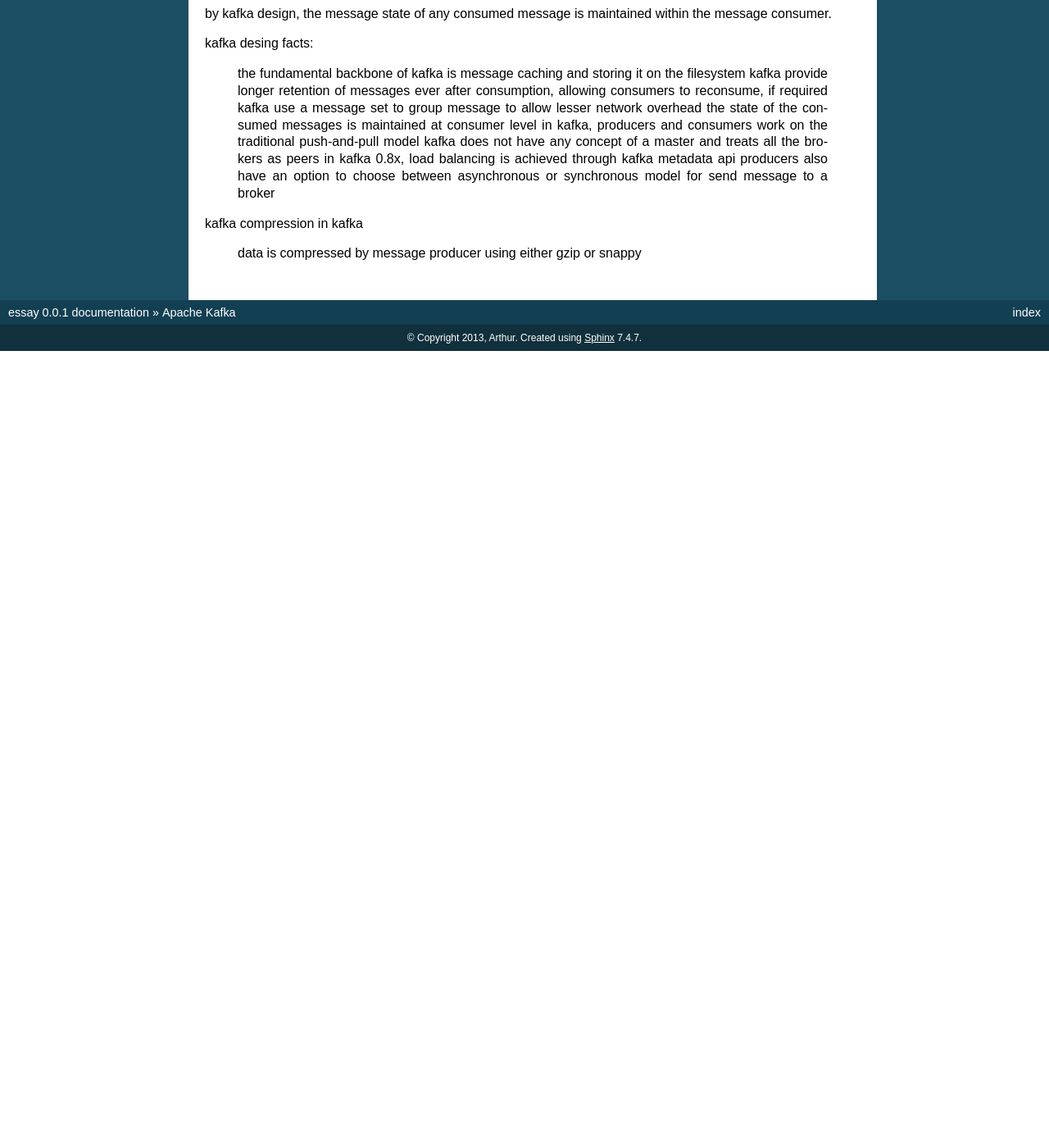
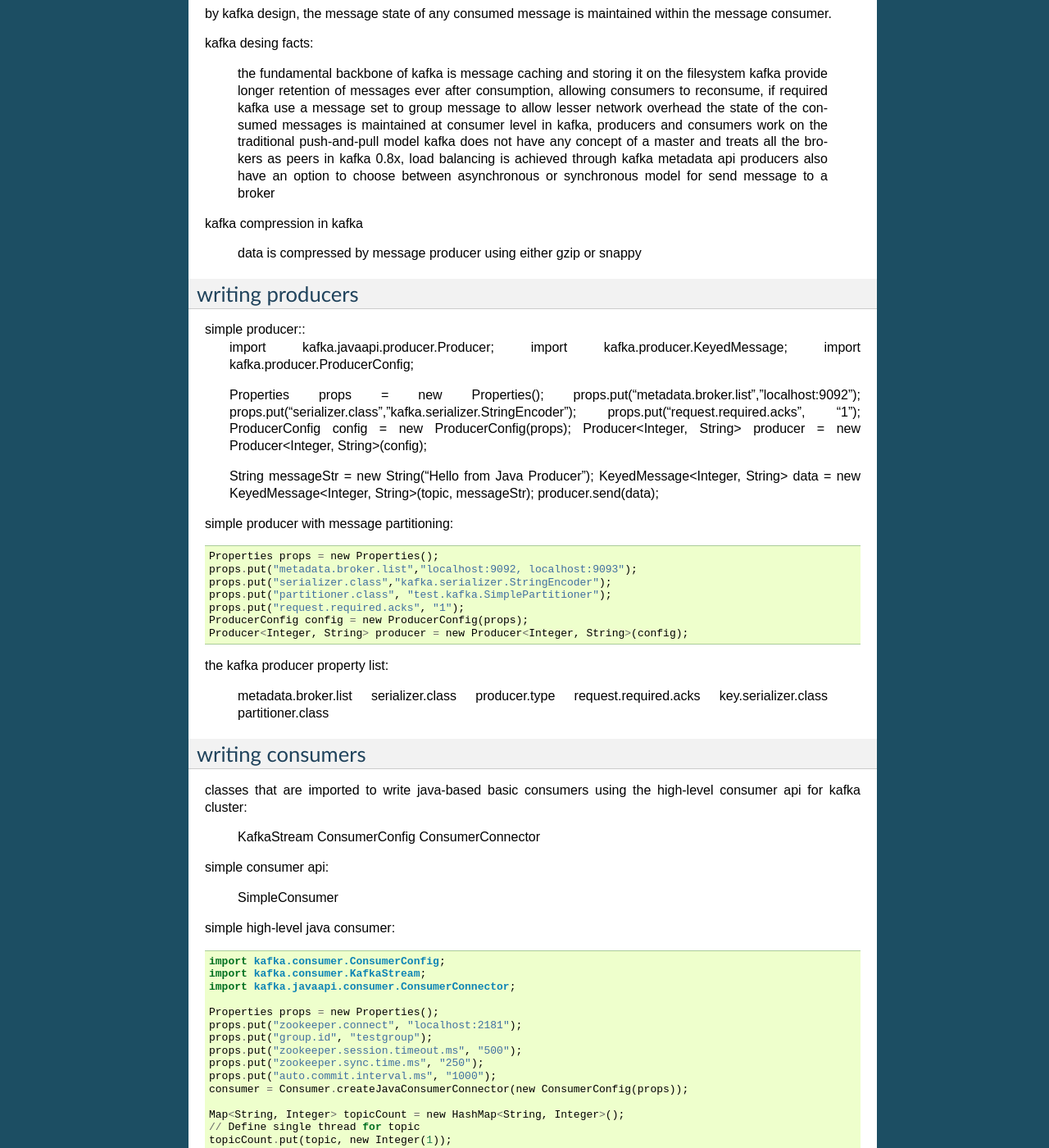
Before and after one commit to largetalk/newdatum, a Sphinx documentation site: the page built from docs/source/201411/kafka.rst, in a window 1280 px wide and 1400 px high, scrolled down 348 px. Shown: the whole window at 82% size. Built offline with Sphinx 7.4.7, drawn with Linux system fonts in a browser that asks for light colours; formulas are drawn with MathJax 3; before the commit the page ends 900 px from its top, so only the background shows below that; some of the changed text lies outside the part shown.

Commit message:
complete kafka

```diff
--- a/docs/source/201411/kafka.rst
+++ b/docs/source/201411/kafka.rst
@@ -39,3 +39,117 @@ kafka desing facts:
 kafka compression in kafka
 
   data is compressed by message producer using either gzip or snappy
+
+writing producers
+==========================
+
+simple producer::
+  import kafka.javaapi.producer.Producer;
+  import kafka.producer.KeyedMessage;
+  import kafka.producer.ProducerConfig;
+
+  Properties props = new Properties();
+  props.put("metadata.broker.list","localhost:9092");
+  props.put("serializer.class","kafka.serializer.StringEncoder");
+  props.put("request.required.acks", "1");
+  ProducerConfig config = new ProducerConfig(props);
+  Producer<Integer, String> producer = new Producer<Integer, String>(config);
+
+  String messageStr = new String("Hello from Java Producer");
+  KeyedMessage<Integer, String> data = new KeyedMessage<Integer, String>(topic, messageStr);
+  producer.send(data);
+
+simple producer with message partitioning::
+
+  Properties props = new Properties();
+  props.put("metadata.broker.list","localhost:9092, localhost:9093");
+  props.put("serializer.class","kafka.serializer.StringEncoder");
+  props.put("partitioner.class", "test.kafka.SimplePartitioner");
+  props.put("request.required.acks", "1");
+  ProducerConfig config = new ProducerConfig(props);
+  Producer<Integer, String> producer = new Producer<Integer, String>(config);
+
+the kafka producer property list:
+
+  metadata.broker.list
+  serializer.class
+  producer.type
+  request.required.acks
+  key.serializer.class
+  partitioner.class
+
+writing consumers
+===========================
+
+classes that are imported to write java-based basic consumers using the high-level consumer api for kafka cluster:
+
+  KafkaStream
+  ConsumerConfig
+  ConsumerConnector
+
+simple consumer api:
+
+  SimpleConsumer
+
+simple high-level java consumer::
+
+  import kafka.consumer.ConsumerConfig;
+  import kafka.consumer.KafkaStream;
+  import kafka.javaapi.consumer.ConsumerConnector;
+
+  Properties props = new Properties();
+  props.put("zookeeper.connect", "localhost:2181");
+  props.put("group.id", "testgroup");
+  props.put("zookeeper.session.timeout.ms", "500");
+  props.put("zookeeper.sync.time.ms", "250");
+  props.put("auto.commit.interval.ms", "1000");
+  consumer = Consumer.createJavaConsumerConnector(new ConsumerConfig(props));
+
+  Map<String, Integer> topicCount = new HashMap<String, Integer>();
+  // Define single thread for topic
+  topicCount.put(topic, new Integer(1));
+  Map<String, List<KafkaStream<byte[], byte[]>>> consumerStreams = consumer.createMessageStreams(topicCount);
+  List<KafkaStream<byte[], byte[]>> streams = consumerStreams.get(topic);
+  for (final KafkaStream stream : streams) {
+    ConsumerIterator<byte[], byte[]> consumerIte = stream.iterator();
+    while (consumerIte.hasNext())
+      System.out.println("Message from Single Topic :: " + new String(consumerIte.next().message()));
+  }
+  if (consumer != null)
+    consumer.shutdown();
+
+multithreaded consumer for multipartition topics::
+  Map<String, Integer> topicCount = new HashMap<String, Integer>();
+  topicCount.put(topic, new Integer(threadCount));
+  Map<String, List<KafkaStream<byte[], byte[]>>> consumerStreams = consumer.createMessageStreams(topicCount);
+  List<KafkaStream<byte[], byte[]>> streams = consumerStreams.get(topic);
+  // Launching the thread pool
+  executor = Executors.newFixedThreadPool(threadCount);
+
+kafka consumer property list:
+
+  group.id
+  zookeeper.connect
+  client.id
+  zookeeper.session.timeout.ms
+  zookeeper.connection.timeout.ms
+  zookeeper.sync.time.ms
+  auto.commit.interval.ms
+
+kafka integrations
+=========================
+
+kafka integration with storm
+
+kafka integration with hadoop
+
+kafka tools
+======================
+
+bin/kafka-create-topic.sh --zookeeper localhost:2181 --replica 3 --partition 2 --topic kafkatopic
+
+bin/kafka-list-topic.sh --zookeeper localhost:2181
+
+bin/kafka-run-class.sh kafka.admin.ShutdownBroker --zookeeper <zookeeper_host:port/namespace> --broker <brokerID>
+
+bin/kafka-preferred-replica-election.sh --zookeeper <zookeeper_host:port/namespace>
```
